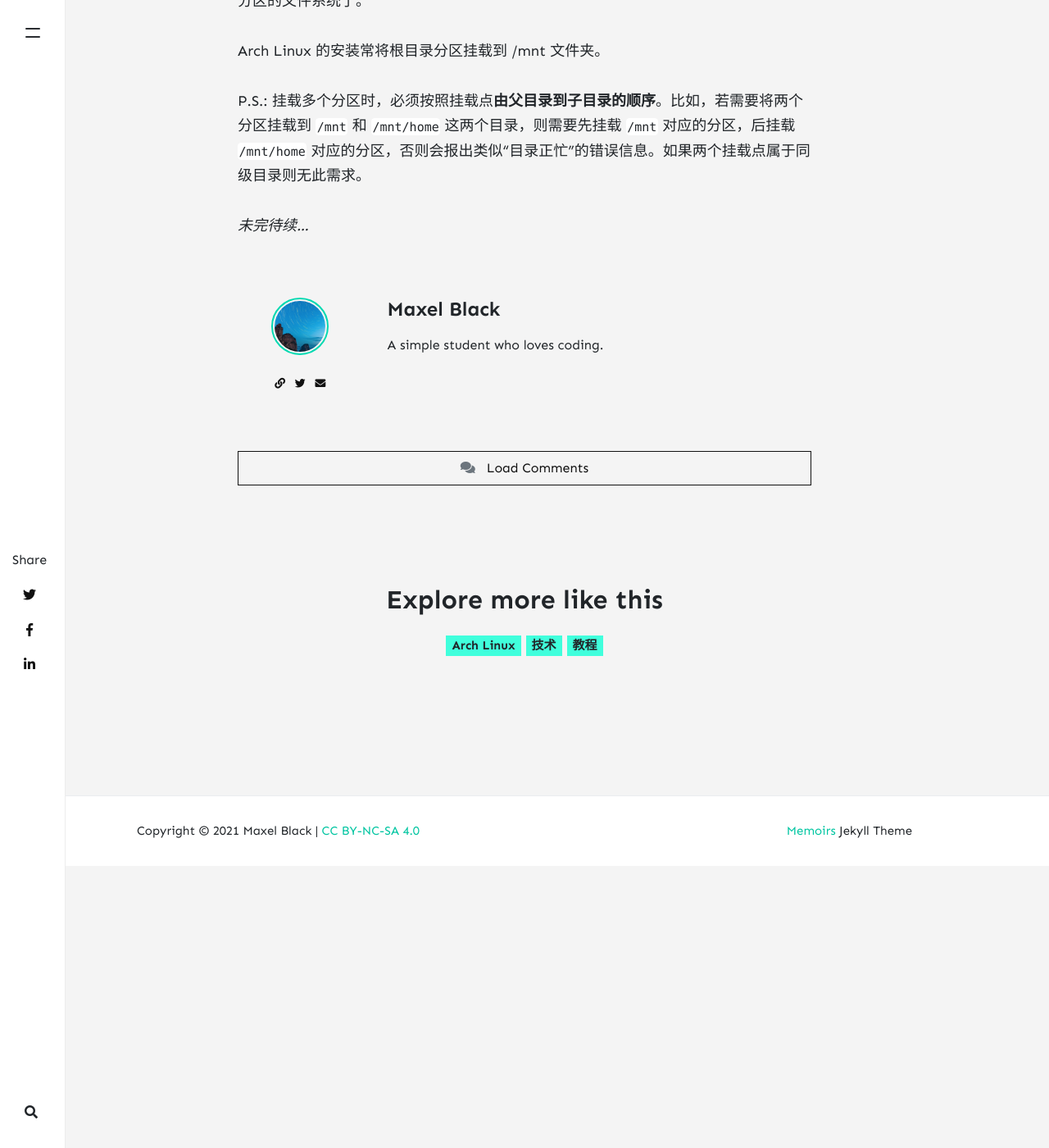
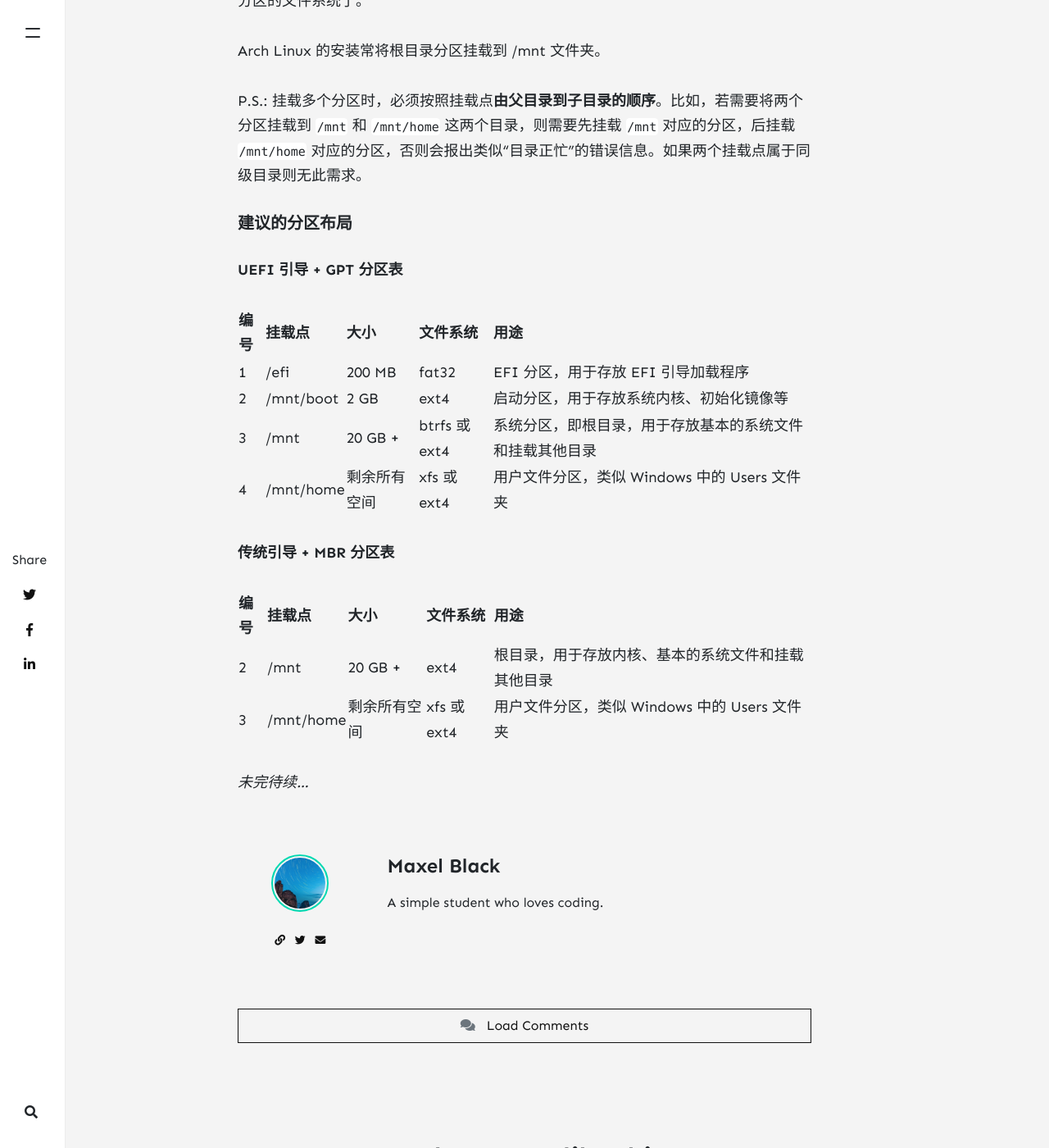
Before and after one commit to maxelblack/maxels-pages, a Jekyll site: the page built from _posts/2021-04-24-arch-ins-guide.md, in a window 1280 px wide and 1400 px high, scrolled down 5903 px. Shown: the whole window at 82% size. Built offline with Jekyll 4.4.1, drawn with Linux system fonts in a browser that asks for light colours; nearby versions of some CDN libraries; comment, search, counter and statistics services are not loaded; before the commit the page ends 6959 px from its top, so only the background shows below that.

Commit message:
Update the website

```diff
--- a/_posts/2021-04-24-arch-ins-guide.md
+++ b/_posts/2021-04-24-arch-ins-guide.md
@@ -155,4 +155,22 @@ Arch Linux 的安装常将根目录分区挂载到 /mnt 文件夹。
 
 P.S.: 挂载多个分区时，必须按照挂载点**由父目录到子目录的顺序**。比如，若需要将两个分区挂载到 `/mnt` 和 `/mnt/home` 这两个目录，则需要先挂载 `/mnt` 对应的分区，后挂载 `/mnt/home` 对应的分区，否则会报出类似“目录正忙”的错误信息。如果两个挂载点属于同级目录则无此需求。
 
+##### 建议的分区布局
+
+**UEFI 引导 + GPT 分区表**
+
+| 编号 | 挂载点 | 大小 | 文件系统 | 用途 |
+|----|----|----|----|----|
+| 1 | /efi | 200 MB | fat32 | EFI 分区，用于存放 EFI 引导加载程序 |
+| 2 | /mnt/boot | 2 GB | ext4 | 启动分区，用于存放系统内核、初始化镜像等 |
+| 3 | /mnt | 20 GB + | btrfs 或 ext4 | 系统分区，即根目录，用于存放基本的系统文件和挂载其他目录 |
+| 4 | /mnt/home | 剩余所有空间 | xfs 或 ext4 | 用户文件分区，类似 Windows 中的 Users 文件夹 |
+
+**传统引导 + MBR 分区表**
+
+| 编号 | 挂载点 | 大小 | 文件系统 | 用途 |
+|----|----|----|----|----|
+| 2 | /mnt | 20 GB + | ext4 | 根目录，用于存放内核、基本的系统文件和挂载其他目录 |
+| 3 | /mnt/home | 剩余所有空间 | xfs 或 ext4 | 用户文件分区，类似 Windows 中的 Users 文件夹 |
+
 *未完待续…*
```
Also changed, not shown: _posts/2021-04-20-hello-world.md (+3 -1 lines).
